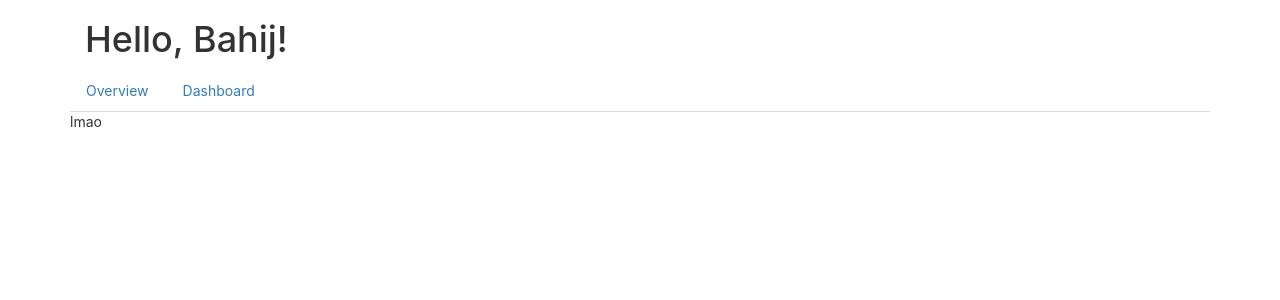
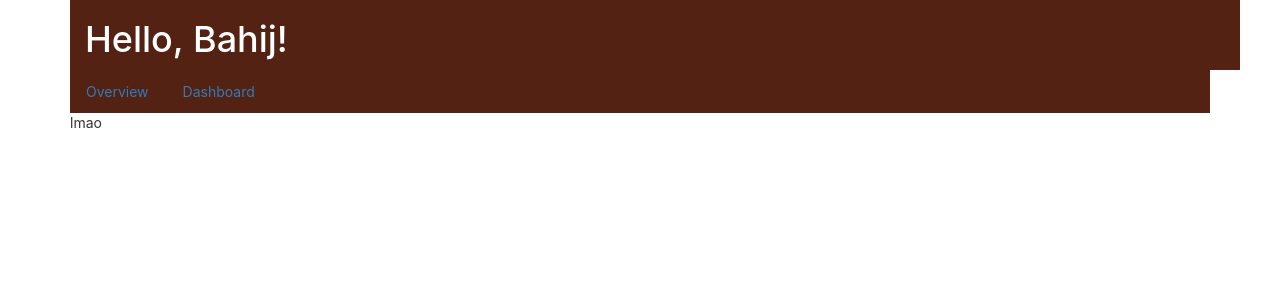
Before and after one commit to jerseycity2018/team-19, a React (Create React App) app: page /admin in a window 1280 px wide. Shown: the top 300 px of the page. Built offline with nearby package versions, Linux system fonts and the light colour scheme.

Commit message:
home css

```diff
--- a/src/App.css
+++ b/src/App.css
@@ -118,3 +118,35 @@ label#labelSignUp {
 #LogInInput {
   margin-bottom: 0.5em;
 }
+
+.Greetings.container {
+  color: white;
+  background-color: #542213;
+}
+
+.nav-tabs {
+  border-bottom: 1px solid #542213;
+  border-top: 1px solid #542213;
+}
+
+div.Home.container {
+  padding-left: 0em;
+  padding-right: 0em;
+}
+
+#nav-links {
+  color: #A1AF00;
+}
+
+ul.nav.nav-tabs {
+  background-color: #542213;
+}
+
+.nav>li>a:focus, .nav>li>a:hover {
+  text-decoration: none;
+  background-color: white;
+}
+
+.nav-tabs>li>a:hover {
+  border-color: white;
+}
--- a/src/pages/Home.js
+++ b/src/pages/Home.js
@@ -32,6 +32,7 @@ class Home extends Component {
             <Nav tabs>
                 <NavItem>
                     <NavLink
+                    id="nav-links"
                     className={classnames({ active: this.state.activeTab === '1' })}
                     onClick={() => { this.toggle('1'); }}
                     >
@@ -40,6 +41,7 @@ class Home extends Component {
                 </NavItem>
                 <NavItem>
                     <NavLink
+                    id="nav-links"
                     className={classnames({ active: this.state.activeTab === '2' })}
                     onClick={() => { this.toggle('2'); }}
                     >
@@ -48,6 +50,7 @@ class Home extends Component {
                 </NavItem>
                 <NavItem>
                     <NavLink
+                    id="nav-links"
                     className={classnames({ active: this.state.activeTab === '3' })}
                     onClick={() => { this.toggle('3'); }}
                     >
@@ -56,6 +59,7 @@ class Home extends Component {
                 </NavItem>
                 <NavItem>
                     <NavLink
+                    id="nav-links"
                     className={classnames({ active: this.state.activeTab === '1' })}
                     onClick={() => { this.toggle('4'); }}
                     >
```
